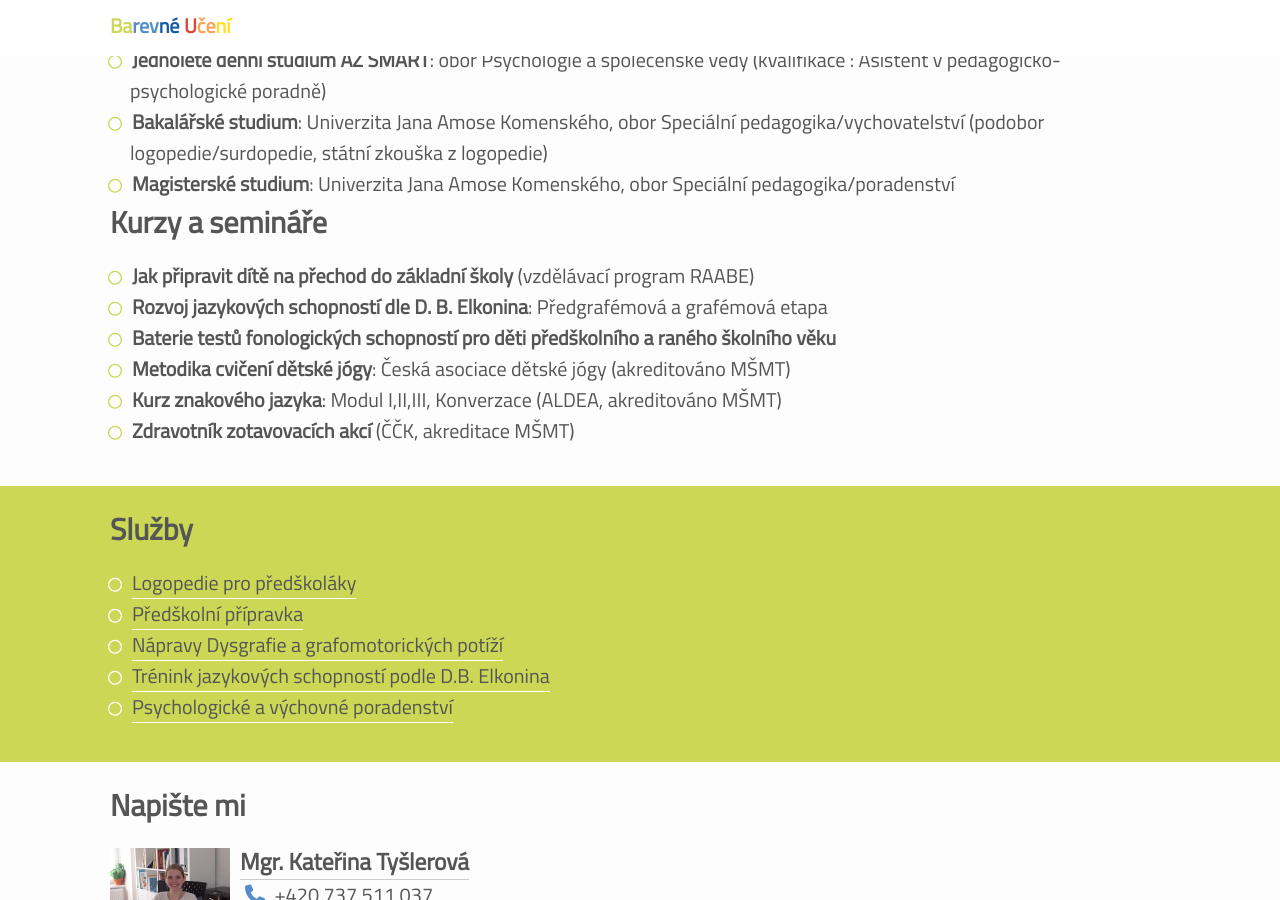
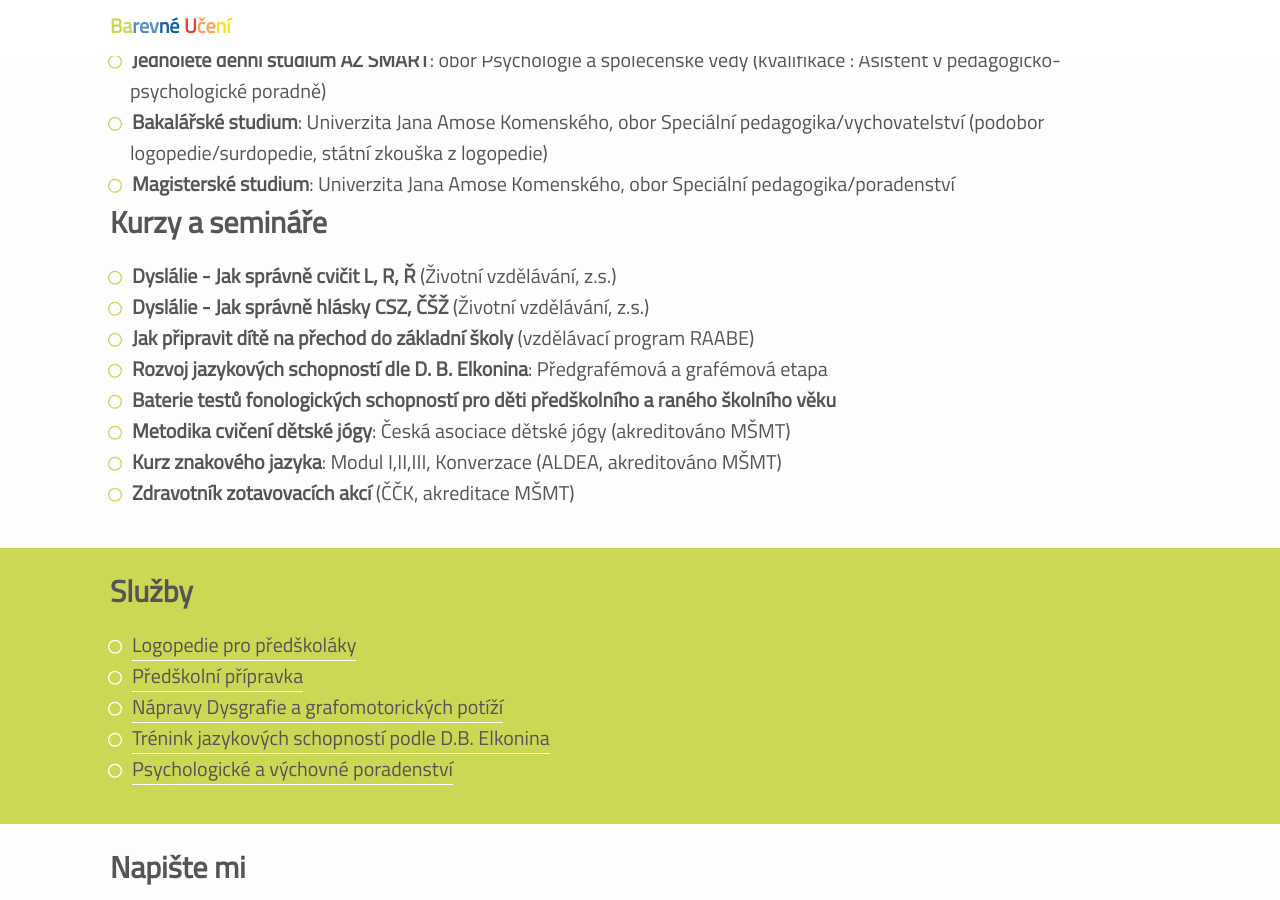
Before and after one commit to JakubTesarek/barevneuceni.cz, a Jekyll site: the page built from pages/katka.html, in a window 1280 px wide and 900 px high, scrolled down 588 px. Built offline with Jekyll 4.4.1, drawn with Linux system fonts in a browser that asks for light colours; nearby versions of some CDN libraries.

Commit message:
new education

```diff
--- a/pages/katka.html
+++ b/pages/katka.html
@@ -24,6 +24,8 @@ layout: profile
 
 		<h2>Kurzy a semináře</h2>
 		<ul>
+			<li><b>Dyslálie - Jak správně cvičit L, R, Ř</b> (Životní vzdělávání, z.s.)</li>
+			<li><b>Dyslálie - Jak správně hlásky CSZ, ČŠŽ</b> (Životní vzdělávání, z.s.)</li>
 			<li><b>Jak připravit dítě na přechod do základní školy</b> (vzdělávací program RAABE)</li>
 			<li><b>Rozvoj jazykových schopností dle D. B. Elkonina</b>: Předgrafémová a grafémová etapa</li>
 			<li><b>Baterie testů fonologických schopností pro děti předškolního a raného školního věku</b></li>
```
